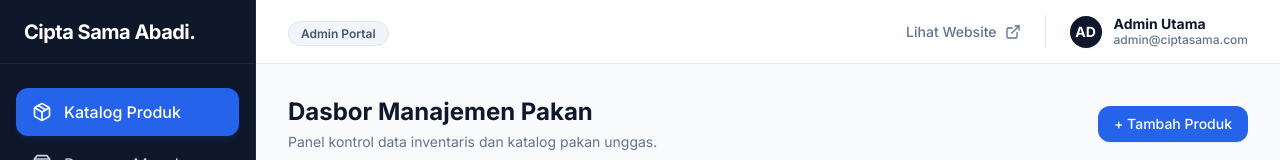
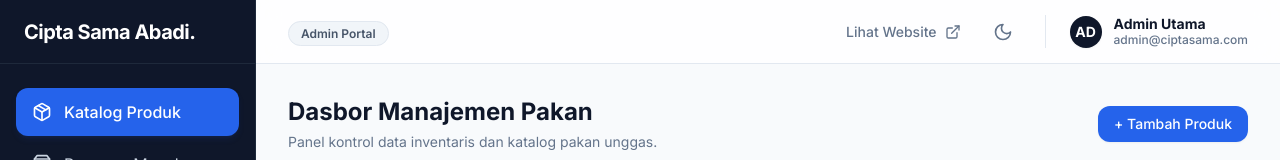
Before and after one commit to glennmarioo/skripsi-pakan, a Next.js app: page /admin in a window 1280 px wide. Shown: the top 160 px of the page. Built offline with nearby package versions, Linux system fonts and the light colour scheme; no server answers; sample sign-in values are in the browser's storage.

Commit message:
fix(ui): simplify empty state and add dark mode toggle to admin navbar

```diff
--- a/app/admin/components/AdminNavbar.tsx
+++ b/app/admin/components/AdminNavbar.tsx
@@ -1,8 +1,16 @@
-import React from 'react';
+import React, { useState, useEffect } from 'react';
 import Link from 'next/link';
-import { ExternalLink } from 'lucide-react';
+import { ExternalLink, Moon, Sun } from 'lucide-react';
+import { useTheme } from 'next-themes';
 
 export const AdminNavbar: React.FC = () => {
+  const { theme, setTheme } = useTheme();
+  const [mounted, setMounted] = useState(false);
+
+  useEffect(() => {
+    setMounted(true);
+  }, []);
+
   return (
     <header className="h-16 bg-white/80 dark:bg-slate-900/80 backdrop-blur-md border-b border-slate-200 dark:border-slate-800 sticky top-0 z-10 transition-colors">
       <div className="h-full px-8 flex items-center justify-between">
@@ -17,6 +25,17 @@ export const AdminNavbar: React.FC = () => {
             <span>Lihat Website</span>
             <ExternalLink className="w-4 h-4" />
           </Link>
+
+          {mounted && (
+            <button
+              onClick={() => setTheme(theme === 'dark' ? 'light' : 'dark')}
+              className="p-2 rounded-full text-slate-500 dark:text-slate-400 hover:bg-slate-100 dark:hover:bg-slate-800 transition-colors"
+              aria-label="Toggle Dark Mode"
+            >
+              {theme === 'dark' ? <Sun className="w-5 h-5" /> : <Moon className="w-5 h-5" />}
+            </button>
+          )}
+
           <div className="flex items-center gap-3 pl-6 border-l border-slate-200 dark:border-slate-700 transition-colors">
             <div className="w-8 h-8 rounded-full bg-slate-900 dark:bg-slate-700 flex items-center justify-center font-bold text-sm text-white shadow-sm transition-colors">
               AD
--- a/app/admin/components/OrderManager.tsx
+++ b/app/admin/components/OrderManager.tsx
@@ -46,10 +46,8 @@ export const OrderManager: React.FC<OrderManagerProps> = ({ orders, isLoading, o
                 </tr>
               ) : orders.length === 0 ? (
                 <tr>
-                  <td colSpan={6} className="px-6 py-12 text-center text-slate-500 dark:text-slate-400">
-                    <div className="bg-slate-50 dark:bg-slate-800/50 border border-slate-200 dark:border-slate-800 rounded-xl max-w-sm mx-auto p-6 transition-colors">
-                      <p className="font-medium text-slate-700 dark:text-slate-300 mb-1">Belum ada pesanan masuk.</p>
-                    </div>
+                  <td colSpan={6} className="px-6 py-12 text-center text-slate-500 dark:text-slate-400 font-medium">
+                    Belum ada pesanan masuk.
                   </td>
                 </tr>
               ) : (
--- a/app/admin/components/ProductManager.tsx
+++ b/app/admin/components/ProductManager.tsx
@@ -48,10 +48,8 @@ export const ProductManager: React.FC<ProductManagerProps> = ({ products, isLoad
               ) : products.length === 0 ? (
                 <tr>
                   <td colSpan={6} className="px-6 py-12 text-center text-slate-500 dark:text-slate-400">
-                    <div className="bg-slate-50 dark:bg-slate-800/50 border border-slate-200 dark:border-slate-800 rounded-xl max-w-sm mx-auto p-6 transition-colors">
-                      <p className="font-medium text-slate-700 dark:text-slate-300 mb-1">Tidak ada produk ditemukan.</p>
-                      <p className="text-xs">Silakan tambahkan produk baru.</p>
-                    </div>
+                    <p className="font-medium text-slate-700 dark:text-slate-300 mb-1">Tidak ada produk ditemukan.</p>
+                    <p className="text-xs">Silakan tambahkan produk baru.</p>
                   </td>
                 </tr>
               ) : (
```
